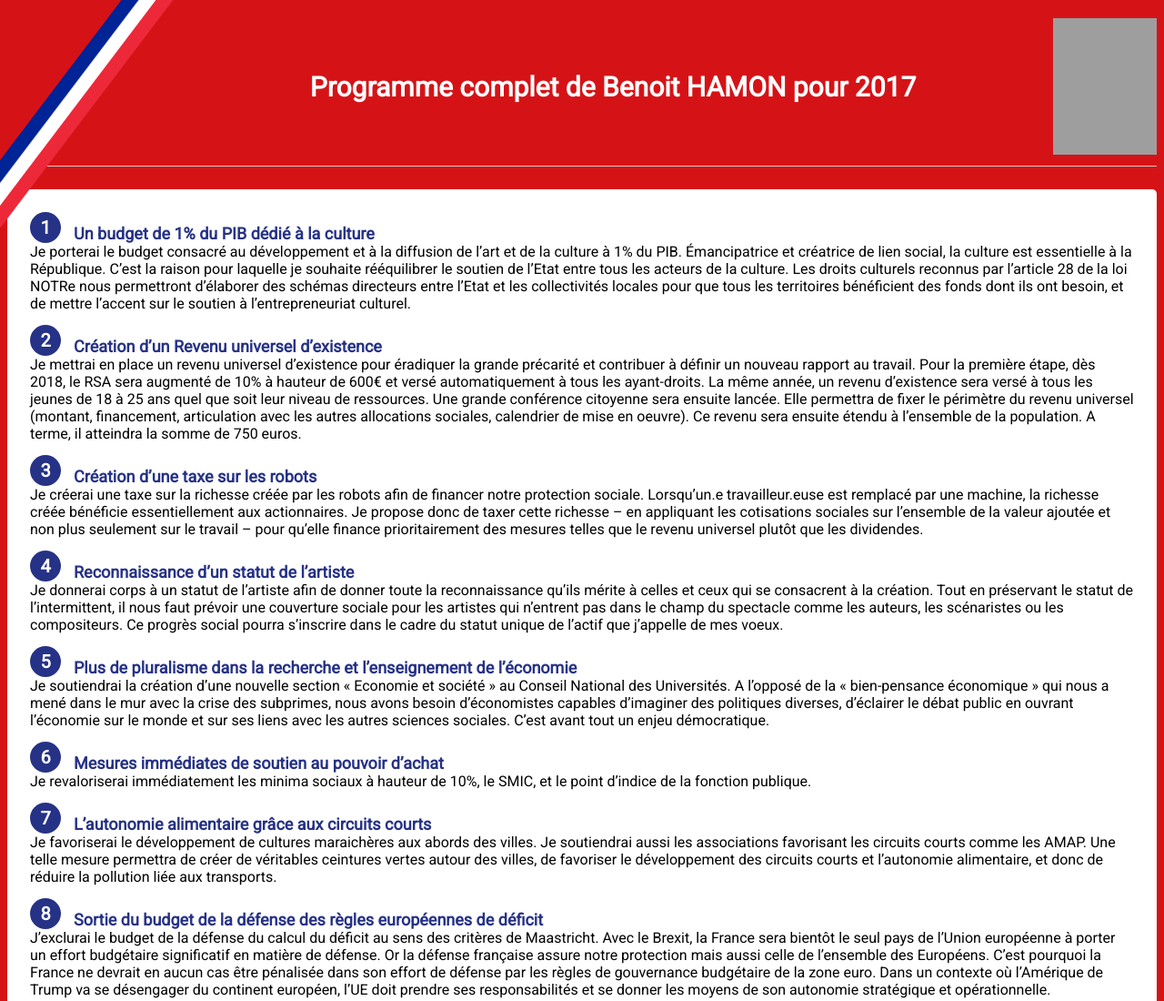
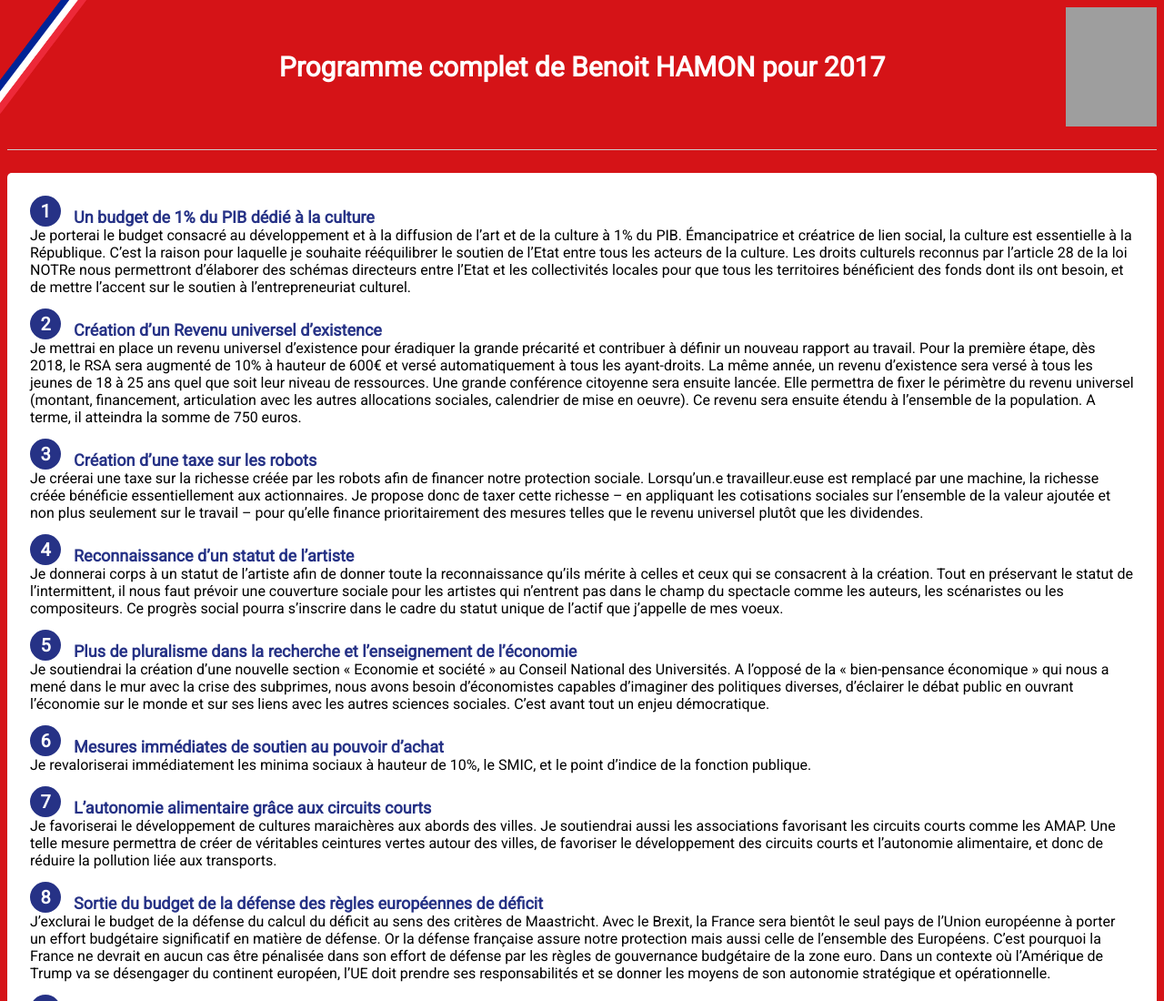
Before and after one commit to thearsenik/BH2017, a website: page web-page/www/index.html in a window 1280 px wide. Shown: the top 1100 px of the page at 91% size. Drawn offline with nearby package versions, Linux system fonts and the light colour scheme; grey boxes are pictures that could not be loaded.

Commit message:
Mise en page finale

```diff
--- a/web-page/www/index.html
+++ b/web-page/www/index.html
@@ -6,10 +6,11 @@
     <link rel="stylesheet" type="text/css" href="styles.css">
 </head>
 <body ng-controller="MainController as ctrl">
+    <div class="fr-flag">
+        <img src="france-flag.png"/>
+    </div>
     <header>
-        <div class="fr-flag">
-            <img src="france-flag.png"/>
-        </div>
+        <div class="bh-photo"></div>
         <p>Programme complet de Benoit HAMON pour 2017</p>
         <div class="bh-photo">
             <img src="https://upload.wikimedia.org/wikipedia/commons/thumb/2/2b/Benoit_Hamon_meeting_Saint-Denis_-_face_%28cropped%29.jpg/800px-Benoit_Hamon_meeting_Saint-Denis_-_face_%28cropped%29.jpg"/>
--- a/web-page/www/styles.css
+++ b/web-page/www/styles.css
@@ -11,14 +11,12 @@
     font-size: 30px;
     font-weight: bold;
     text-align: center;
-    height: 175px;
     border-bottom: solid 1px #ccc;
     margin-bottom: 25px;
     color: white;
     display: -webkit-box;
     display: -ms-flexbox;
     display: flex;
-    flex-pack: center;
     -webkit-box-pack: justify;
     -ms-flex-pack: justify;
     justify-content: space-between;
@@ -26,6 +24,16 @@
     -ms-flex-align: center;
     align-items: center;
     max-width: 100%;
+    width: 100%;
+    padding-bottom: 25px;
+}
+
+header > p {
+    -webkit-box-flex: 1;
+    -ms-flex: 1;
+    flex: 1;
+    padding-left: 15px;
+    padding-right: 15px;
 }
 
 div[id="propositions"] {
@@ -83,12 +91,12 @@
 }
 
 .bh-photo {
-    width: 114px;
-    min-width: 114px;
-    max-width: 114px;
-    height: 150px;
-    min-height: 150px;
-    max-height: 150px;
+    width: 100px;
+    min-width: 100px;
+    max-width: 100px;
+    height: 131px;
+    min-height: 131px;
+    max-height: 131px;
 }
 
 .bh-photo > img, .fr-flag > img {
@@ -101,14 +109,13 @@
 }
 
 .fr-flag {
-    width: 190px;
-    min-width: 190px;
-    max-width: 190px;
-    height: 250px;
-    min-height: 250px;
-    max-height: 250px;
-    margin-left: -8px;
-    margin-top: -8px;
-    -ms-flex-item-align: start;
-    align-self: flex-start;
+    position: absolute;
+    top: 0;
+    left: 0;
+    width: 95px;
+    min-width: 95px;
+    max-width: 95px;
+    height: 125px;
+    min-height: 125px;
+    max-height: 125px;
 }
```
Also changed, not shown: 1 other file.
